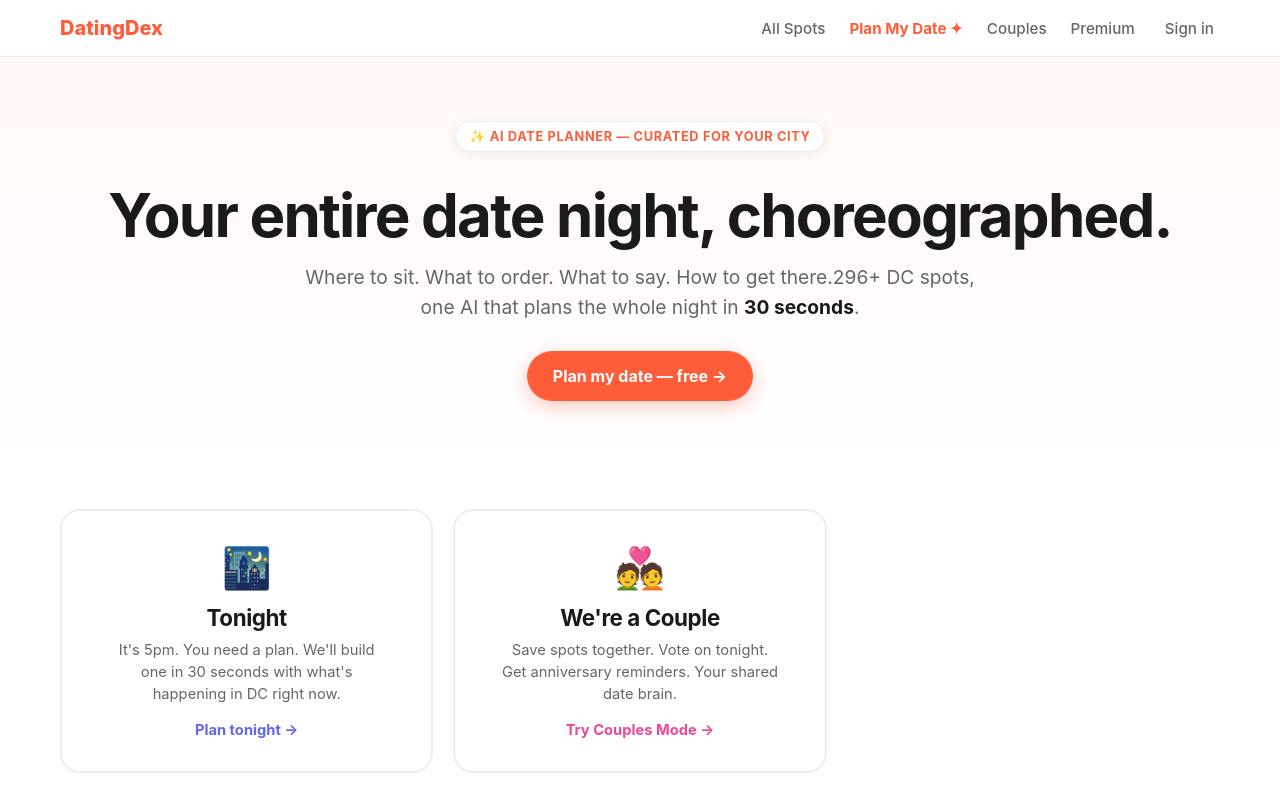
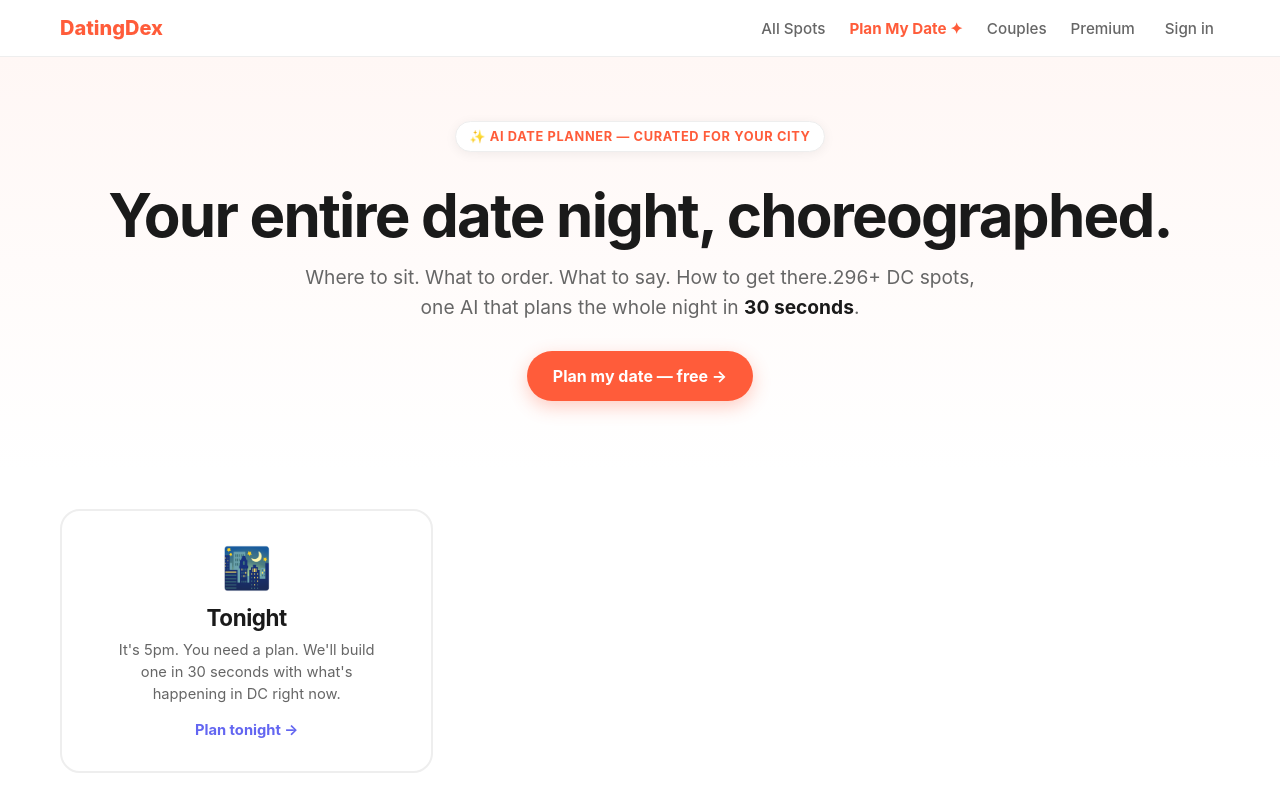
Before and after one commit to arternicholas-oss/datingdex-next, a Next.js app: page / in a window 1280 px wide. Shown: the top 800 px of the page. Built offline with nearby package versions, Linux system fonts and the light colour scheme; no server answers.

Commit message:
Remove 'We're a Couple' door card from homepage

```diff
--- a/app/page.tsx
+++ b/app/page.tsx
@@ -46,12 +46,6 @@ export default function HomePage() {
             <h2>Tonight</h2>
             <p>It&apos;s 5pm. You need a plan. We&apos;ll build one in 30 seconds with what&apos;s happening in DC right now.</p>
             <span className="door-cta">Plan tonight →</span>
-          </Link>
-          <Link href="/couples" className="door-card door-couples">
-            <div className="door-icon">💑</div>
-            <h2>We&apos;re a Couple</h2>
-            <p>Save spots together. Vote on tonight. Get anniversary reminders. Your shared date brain.</p>
-            <span className="door-cta">Try Couples Mode →</span>
           </Link>
         </div>
       </section>
```
